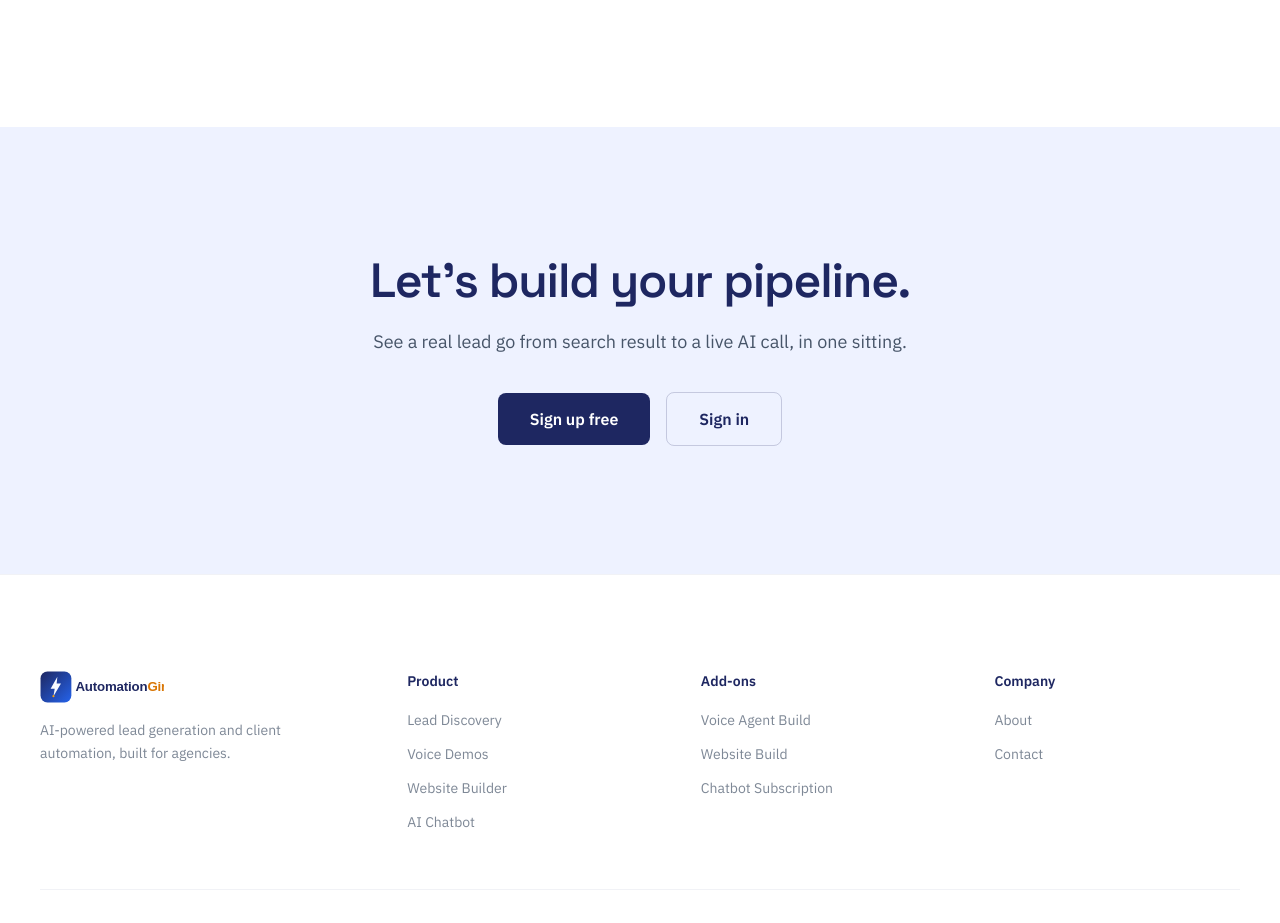
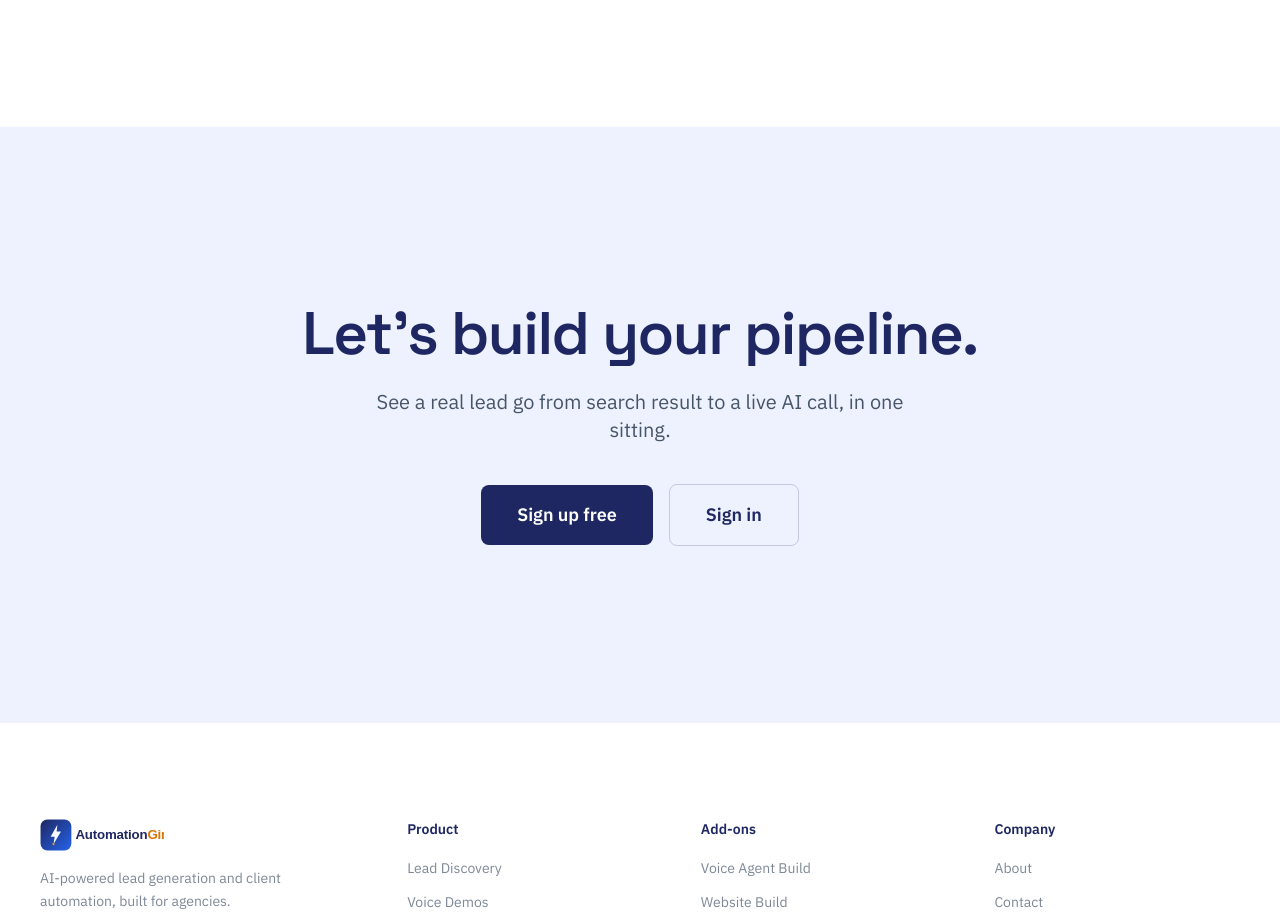
Before and after one commit to Nabeel-Usmani/automationgini-website, a React (Vite) app: page / in a window 1280 px wide. Shown: the part 5620-6543 px from the top of the page. Built offline with nearby package versions, Linux system fonts and the light colour scheme.

Commit message:
Update CTASection.jsx

```diff
--- a/src/components/CTASection.jsx
+++ b/src/components/CTASection.jsx
@@ -1,29 +1,32 @@
 import { Link } from 'react-router-dom'
+import Reveal from './Reveal'
 
 export default function CTASection() {
   return (
-    <section id="contact" className="bg-ice py-24 md:py-32">
+    <section id="contact" className="bg-ice py-32 md:py-44">
       <div className="max-w-4xl mx-auto px-6 lg:px-10 text-center">
-        <h2 className="font-display font-semibold text-3xl md:text-5xl text-navy tracking-tight leading-[1.1]">
+        <Reveal>
+          <h2 className="font-display font-semibold text-4xl md:text-6xl text-navy tracking-tight leading-[1.02]">
             Let&rsquo;s build your pipeline.
           </h2>
-        <p className="mt-5 font-body text-lg text-slate max-w-xl mx-auto">
+          <p className="mt-6 font-body text-xl text-slate max-w-xl mx-auto">
             See a real lead go from search result to a live AI call, in one sitting.
           </p>
-        <div className="mt-9 flex flex-wrap items-center justify-center gap-4">
+          <div className="mt-10 flex flex-wrap items-center justify-center gap-4">
             <Link
               to="/signup"
-            className="font-body font-semibold text-white bg-navy hover:bg-blue px-8 py-3.5 rounded-lg transition-colors"
+              className="font-body font-semibold text-white bg-navy hover:bg-blue px-9 py-4 rounded-lg transition-colors text-lg"
             >
               Sign up free
             </Link>
             <Link
               to="/login"
-            className="font-body font-semibold text-navy border border-navy/20 hover:border-navy/40 px-8 py-3.5 rounded-lg transition-colors"
+              className="font-body font-semibold text-navy border border-navy/20 hover:border-navy/40 px-9 py-4 rounded-lg transition-colors text-lg"
             >
               Sign in
             </Link>
           </div>
+        </Reveal>
       </div>
     </section>
   )
```
Lines whose indentation alone changed are shown as unchanged.
